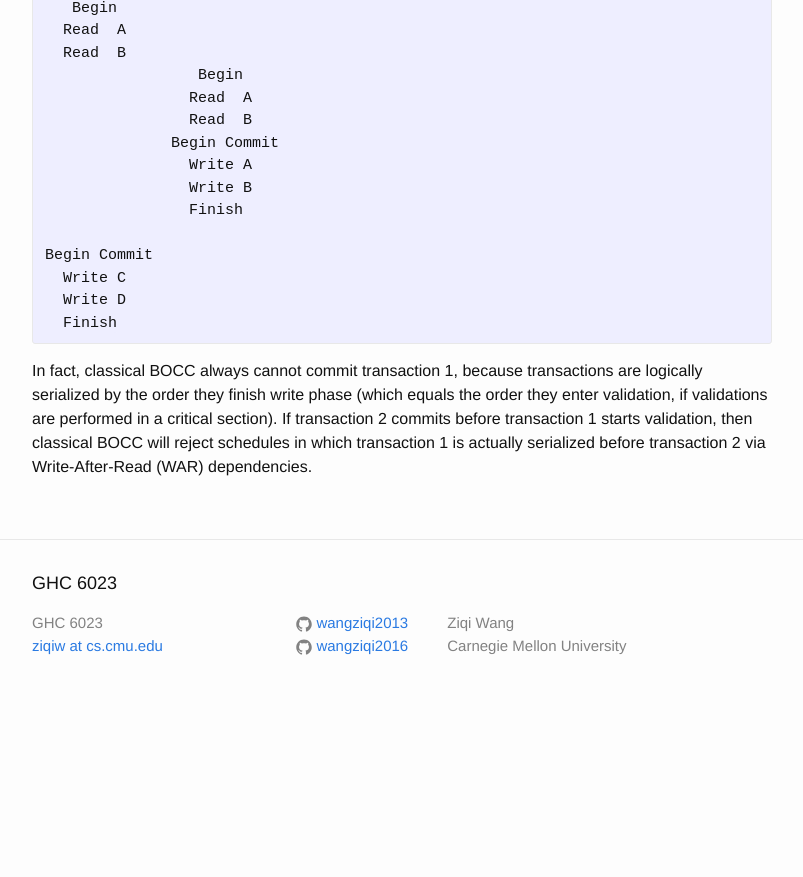
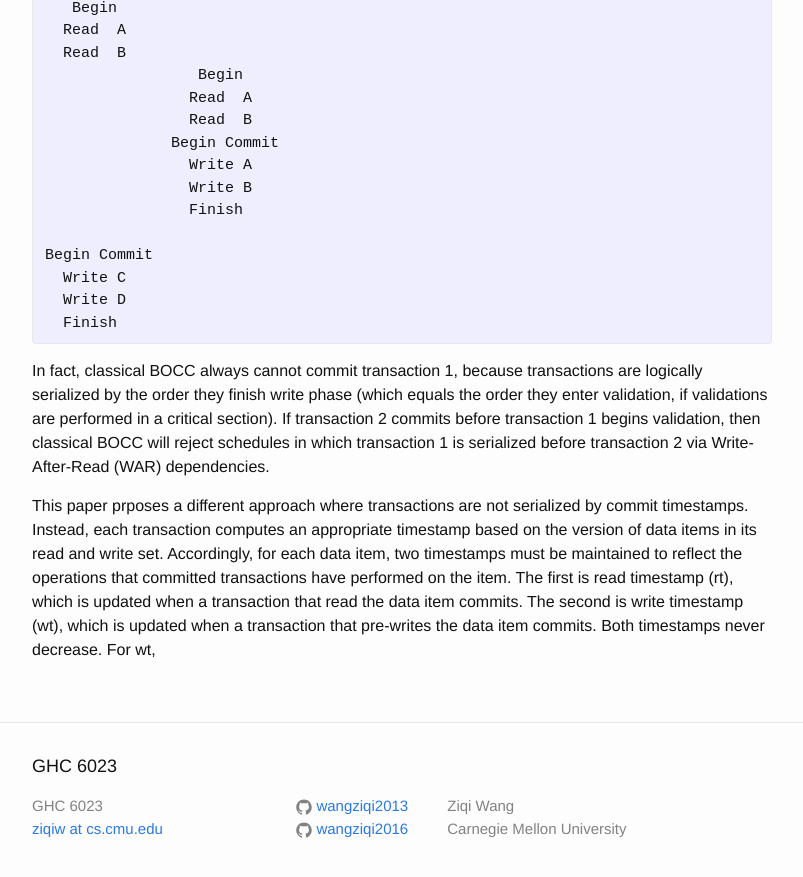
Before and after one commit to wangziqi2013/wangziqi2013.github.io, a Jekyll site: the page built from _posts/2018-04-07-Concurrent-Certifications-by-Intervals-of-ts-in-distributed-dbms.markdown, in a window 1280 px wide and 900 px high, scrolled down 1996 px. Shown: the top 877 px of the window, without its empty margins (238-1041 px from the left). Built offline with Jekyll 4.4.1, drawn with Linux system fonts in a browser that asks for light colours; before the commit the page ends 2713 px from its top, so only the background shows below that.

Commit message:
Working on wts and rts

```diff
--- a/_posts/2018-04-07-Concurrent-Certifications-by-Intervals-of-ts-in-distributed-dbms.markdown
+++ b/_posts/2018-04-07-Concurrent-Certifications-by-Intervals-of-ts-in-distributed-dbms.markdown
@@ -93,5 +93,13 @@ Begin Commit
 In fact, classical BOCC always cannot commit transaction 1, because transactions are logically
 serialized by the order they finish write phase (which equals the order they enter validation, if
 validations are performed in a critical section). If transaction 2 commits before transaction 1
-starts validation, then classical BOCC will reject schedules in which transaction 1 is actually
+begins validation, then classical BOCC will reject schedules in which transaction 1 is
 serialized before transaction 2 via Write-After-Read (WAR) dependencies.
+
+This paper prposes a different approach where transactions are not serialized by commit timestamps.
+Instead, each transaction computes an appropriate timestamp based on the version of data items in
+its read and write set. Accordingly, for each data item, two timestamps must be maintained to reflect
+the operations that committed transactions have performed on the item. The first is read timestamp (rt),
+which is updated when a transaction that read the data item commits. The second is write timestamp (wt),
+which is updated when a transaction that pre-writes the data item commits. Both timestamps never decrease.
+For wt,
```
